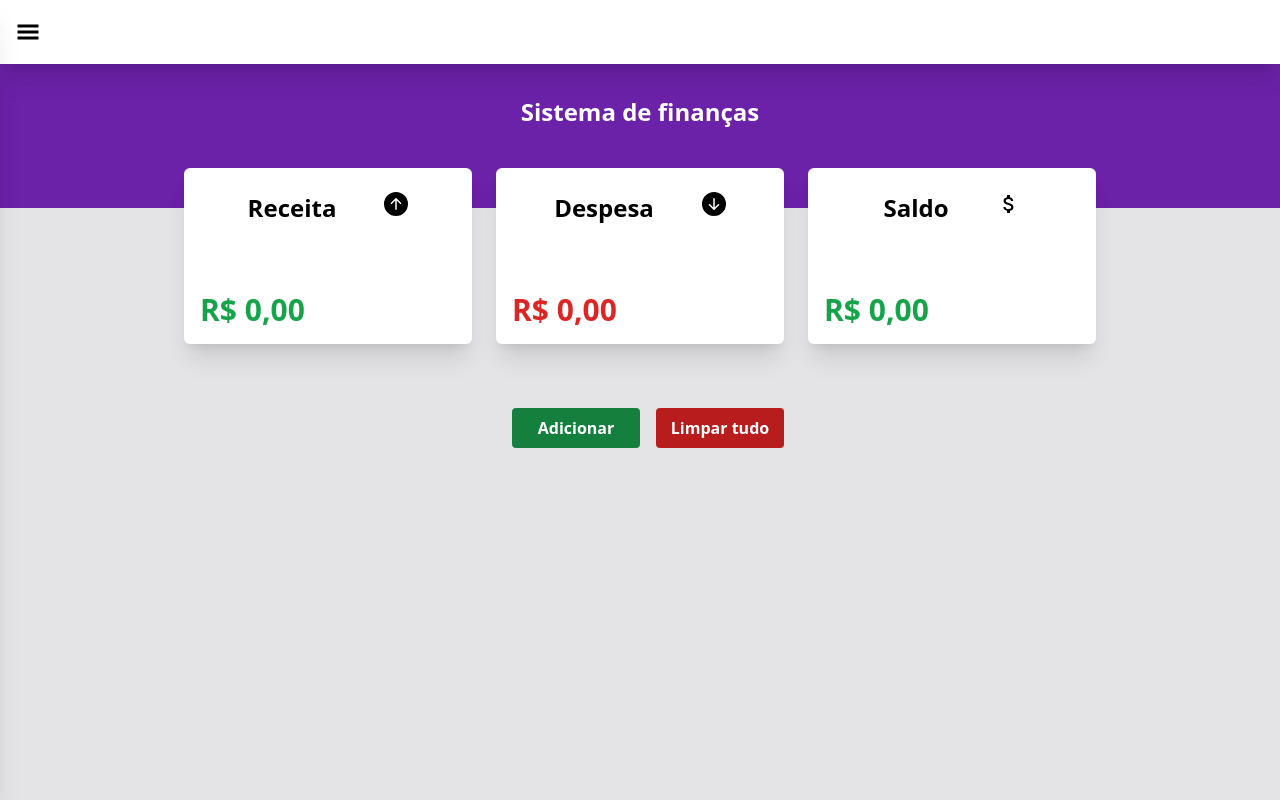
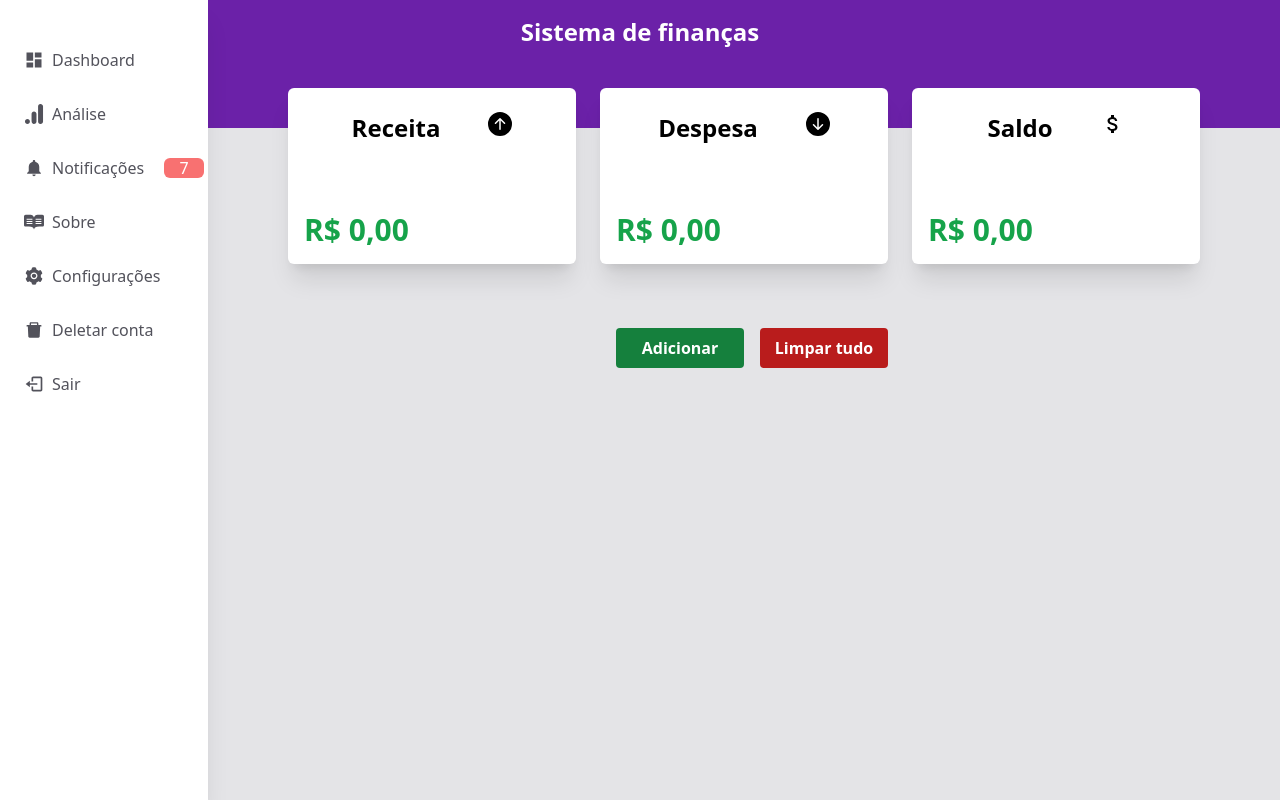
Before and after one commit to jnoirc/finance-web-app, a Next.js app: page / in a window 1280 px wide. Built offline with nearby package versions, Linux system fonts and the light colour scheme; no server answers; sample sign-in values are in the browser's storage.

Commit message:
feat: added readme to sidebar and minor tweaks1

```diff
--- a/src/app/ProtectedRoute.tsx
+++ b/src/app/ProtectedRoute.tsx
@@ -3,8 +3,6 @@ import { useEffect } from 'react';
 import { useRouter } from 'next/navigation';
 import { useAuthState } from 'react-firebase-hooks/auth';
 import { auth } from '@/services/firebase';
-import { useDocument } from 'react-firebase-hooks/firestore';
-import { getFirestore } from 'firebase/firestore';
 interface jsx {
   children: React.ReactNode;
 }
@@ -12,14 +10,12 @@ interface jsx {
 export default function ProtectedRoute({ children }: jsx) {
   const route = useRouter();
   const [user, loading] = useAuthState(auth);
-  const firestore = getFirestore();
   useEffect(() => {
     const token = localStorage.getItem('token');
     if (!user && !token) {
       route.push('/login');
     }
   }, [user, route]);
-
 
   if (loading) {
     return (
@@ -33,5 +29,5 @@ export default function ProtectedRoute({ children }: jsx) {
     return null;
   }
 
-  return <div>{children}</div>
+  return <div>{children}</div>;
 }
--- /dev/null
+++ b/src/app/readme/page.tsx
@@ -0,0 +1,23 @@
+import Link from 'next/link';
+import { BsGithub } from 'react-icons/bs'
+export const metadata = {
+  title: 'readme',
+};
+
+export default function page() {
+  return (
+    <div className="flex flex-col items-center justify-center h-screen">
+      <h1 className="font-extrabold text-2xl mb-6">Readme</h1>
+      <span className="font-medium">Projeto desenvolvido por: John-devX</span>
+      <Link
+        className='flex mt-4'
+        href="https://github.com/john-devx"
+        target="_blank"
+        rel="noreferrer"
+      >
+        <span className='font-bold text-purple-800'>GitHub</span>
+        <BsGithub className='ml-2 text-xl'/>
+      </Link>
+    </div>
+  );
+}
--- a/src/components/Dashboard.tsx
+++ b/src/components/Dashboard.tsx
@@ -23,6 +23,7 @@ export default function Dashboard() {
   const convertMoneyRevenue = formatMoney(moneyRevenue);
   const convertMoneyExpense = formatMoney(moneyExpense);
   const convertMoneyBalance = formatMoney(moneyBalance);
+  const colorMoney = moneyBalance < 0 ? 'red' : 'green';
   const [showModal, setShowModal] = useState(false);
   useEffect(() => {
     const storedItems = localStorage.getItem('items');
@@ -71,26 +72,29 @@ export default function Dashboard() {
   }
 
   function clearItems() {
+    const confirm = window.confirm();
+    if (confirm) {
       localStorage.removeItem('items');
       setMoneyRevenue(0);
       setMoneyExpense(0);
       setMoneyBalance(0);
     }
+  }
 
   return (
-    <div className="mb-10">
+    <div className="mb-10 flex">
       <aside>
         <Sidebar />
       </aside>
 
+      <div className='mx-auto w-full'>
         <header className="flex">
-        <div className="w-full h-52 bg-purple-800 text-2xl text-white text-center font-bold pt-24">
+          <div className="w-full h-52 md:h-32 bg-purple-800 text-2xl text-white text-center font-bold pt-24 md:pt-4">
             <h1>Sistema de finanças</h1>
           </div>
         </header>
-
-      <main>
-        <section className="flex flex-wrap justify-center gap-6 mt-6">
+        <main className='md:ml-52'>
+          <section className="flex flex-wrap justify-center items-center gap-6 mt-6">
             <Card
               title="Receita"
               icon={<BsFillArrowUpCircleFill />}
@@ -101,13 +105,13 @@ export default function Dashboard() {
               title="Despesa"
               icon={<BsFillArrowDownCircleFill />}
               money={convertMoneyExpense}
-            colorMoney="red"
+              colorMoney="green"
             />
             <Card
               title="Saldo"
               icon={<MdOutlineAttachMoney />}
               money={convertMoneyBalance}
-            colorMoney="green"
+              colorMoney={colorMoney}
             />
           </section>
           <div className="flex items-center justify-center">
@@ -124,6 +128,11 @@ export default function Dashboard() {
               Limpar tudo
             </button>
           </div>
+          <div
+            className={`${
+              showModal ? 'opacity-100' : 'opacity-0'
+            } transition-opacity duration-500`}
+          >
             {showModal && (
               <section className="fixed inset-0 h-screen w-full bg-gray-500 flex items-center justify-center z-30">
                 <div className="bg-white w-370 sm:w-480 h-80 rounded-lg shadow-md relative transition-opacity flex items-center justify-center flex-col text-center pt-4">
@@ -184,6 +193,7 @@ export default function Dashboard() {
                 </div>
               </section>
             )}
+          </div>
           <section>
             <Grid
               setMoneyRevenue={setMoneyRevenue}
@@ -196,5 +206,6 @@ export default function Dashboard() {
           </section>
         </main>
       </div>
+    </div>
   );
 }
--- a/src/components/Header.tsx
+++ b/src/components/Header.tsx
@@ -2,7 +2,7 @@ import { HeaderType } from '@/types/type';
 import { GiHamburgerMenu } from 'react-icons/gi';
 export default function Header({ onClick }: HeaderType) {
   return (
-    <header className="h-16 w-full bg-white shadow-xl flex items-center z-10 fixed">
+    <header className="md:hidden h-16 w-full bg-white shadow-xl flex items-center z-10 fixed">
       <button className="cursor-pointer ml-4 text-2xl" onClick={onClick}>
         <GiHamburgerMenu />
       </button>
--- a/src/components/Sidebar.tsx
+++ b/src/components/Sidebar.tsx
@@ -6,13 +6,13 @@ import {
 } from 'react-firebase-hooks/auth';
 import { auth } from '@/services/firebase';
 import { useRouter } from 'next/navigation';
+import Link from 'next/link';
 import { useState } from 'react';
 import { ListType } from '@/types/type';
-import { FaTimes } from 'react-icons/fa';
+import { FaTimes, FaReadme } from 'react-icons/fa';
 import { RiDashboardFill } from 'react-icons/ri';
 import { SiGoogleanalytics } from 'react-icons/si';
 import { IoMdNotifications } from 'react-icons/io';
-import { MdLiveHelp } from 'react-icons/md';
 import { AiFillSetting } from 'react-icons/ai';
 import { AiFillDelete } from 'react-icons/ai';
 import { BiLogOut } from 'react-icons/bi';
@@ -66,11 +66,11 @@ export default function Sidebar() {
     <>
       <aside
         className={`${
-          showSidebar ? 'left-0' : '-left-52'
+          showSidebar ? 'left-0' : '-left-52 md:left-0'
         } fixed h-screen w-52 bg-white shadow-xl duration-500 z-20 overflow-y-auto`}
       >
         <button
-          className="absolute right-4 top-3 text-2xl"
+          className="md:hidden absolute right-4 top-3 text-2xl"
           onClick={() => setShowSidebar(false)}
         >
           <FaTimes />
@@ -85,7 +85,9 @@ export default function Sidebar() {
             <span>7</span>
           </div>
         </div>
-        <List icon={<MdLiveHelp />} title="Ajuda" />
+        <Link href='/readme'>
+          <List icon={<FaReadme />} title="Sobre" />
+        </Link>
         <List icon={<AiFillSetting />} title="Configurações" />
         <List
           onClick={handleDeleteUser}
```
Lines whose indentation alone changed are shown as unchanged.
